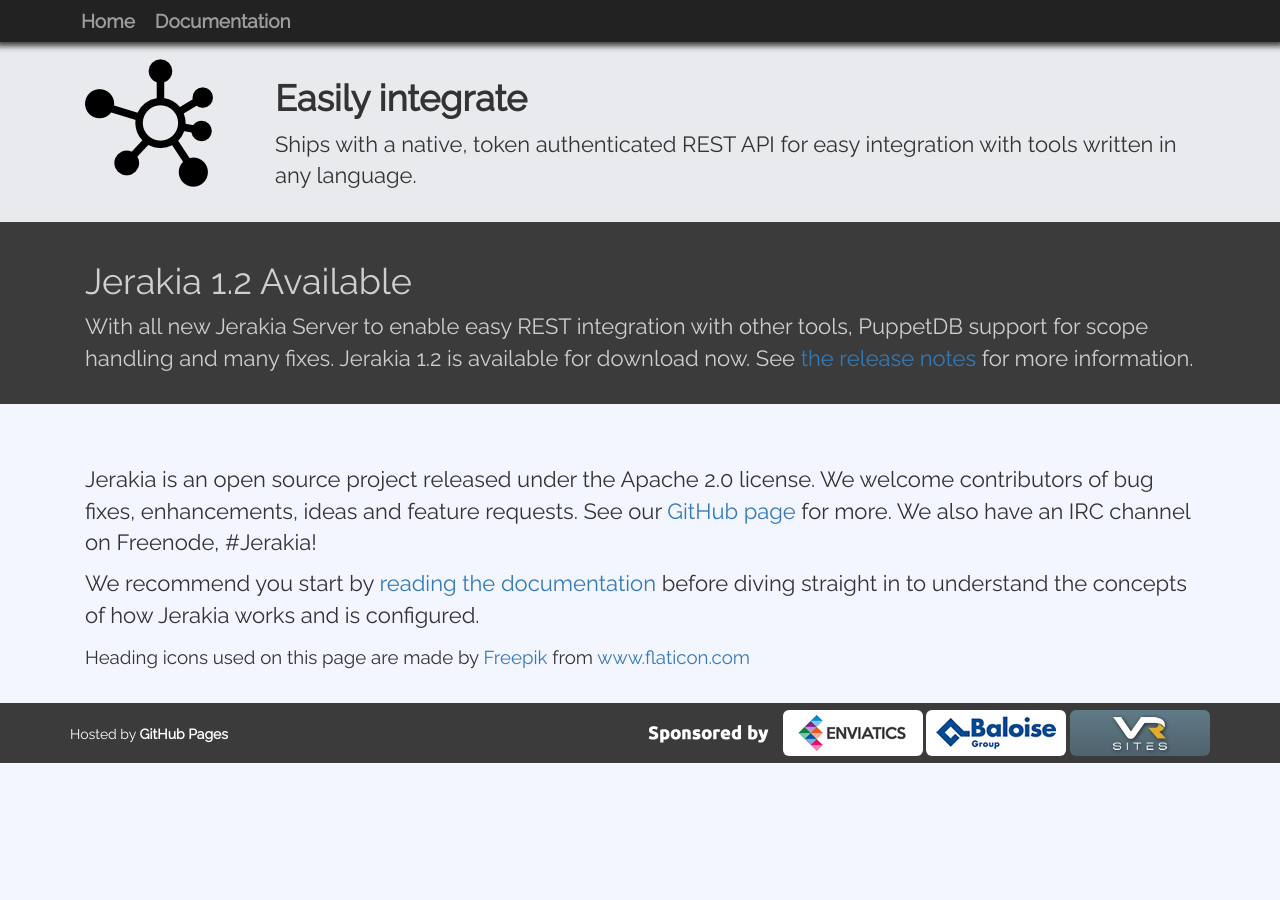
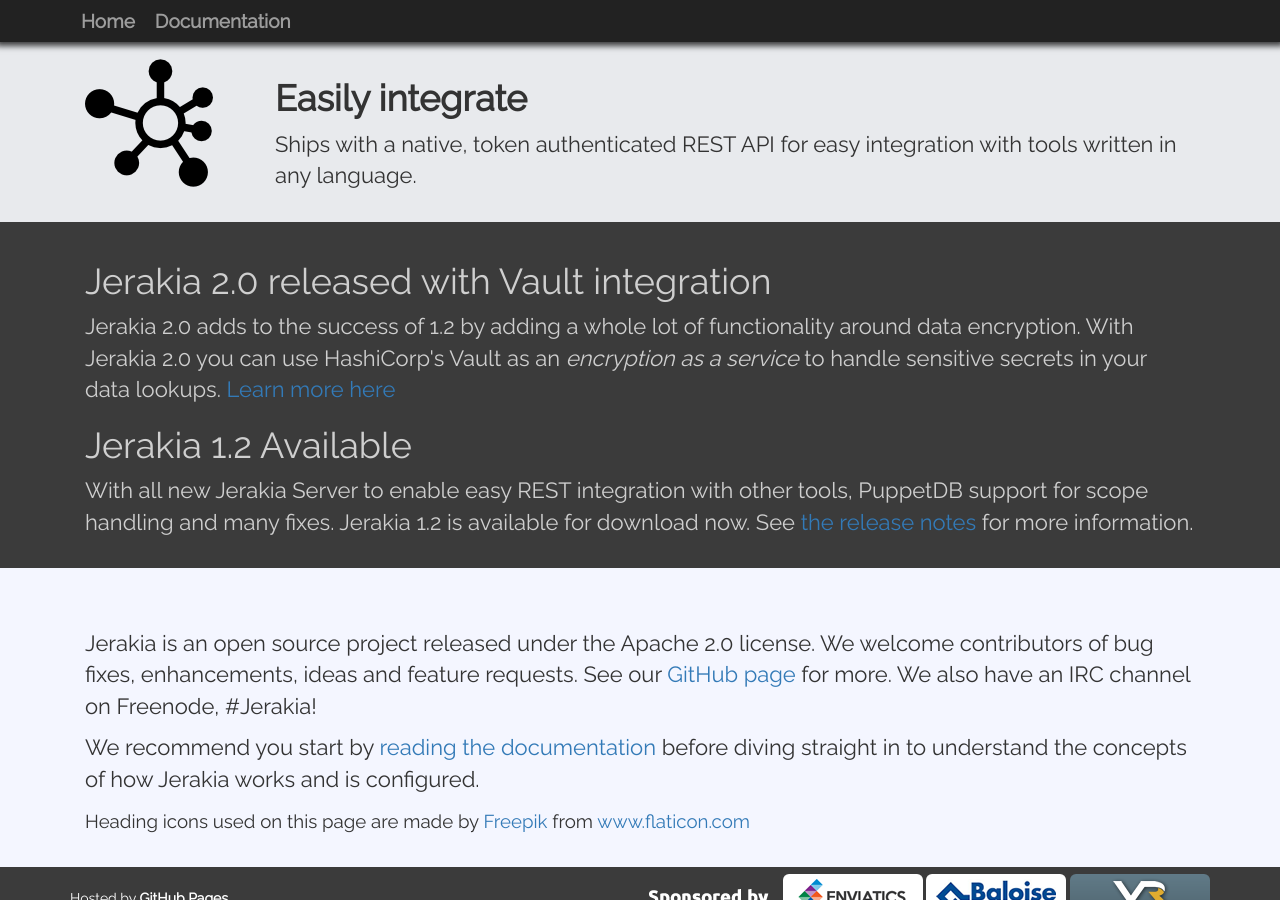
Before and after one commit to jerakia/jerakia, a Jekyll site: the page built from index.md, in a window 1280 px wide and 900 px high, scrolled down 1094 px. Built offline with Jekyll 4.4.1, drawn with Linux system fonts in a browser that asks for light colours; nearby versions of some CDN libraries; before the commit the page ends 1857 px from its top, so only the background shows below that.

Commit message:
added 2.0 notes to homepage

```diff
--- a/_layouts/home.html
+++ b/_layouts/home.html
@@ -79,6 +79,8 @@
 <div class="row" style="background-color:#3b3b3b; padding:20px">
 <div class="container">
   <div class="col-md-12 hometagline" style="color:#cfcfcf;">
+<h1>Jerakia 2.0 released with Vault integration</h1>
+<p>Jerakia 2.0 adds to the success of 1.2 by adding a whole lot of functionality around data encryption. With Jerakia 2.0 you can use HashiCorp's Vault as an <i>encryption as a service</i> to handle sensitive secrets in your data lookups.  <a href="http://www.craigdunn.org/2017/04/managing-puppet-secrets-with-jerakia-and-vault/" target="_blank">Learn more here</a></p>
 <h1>Jerakia 1.2 Available</h1>
 <p>With all new Jerakia Server to enable easy REST integration with other tools, PuppetDB support for scope handling and many fixes.  Jerakia 1.2 is available for download now.  See <a href="/releasenotes/1_2" alt="release notes">the release notes</a> for more information.</p>
   </div>
```
Also changed, not shown: 2 other files.
